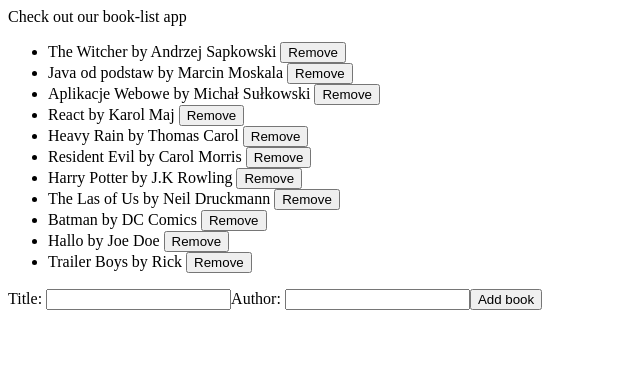
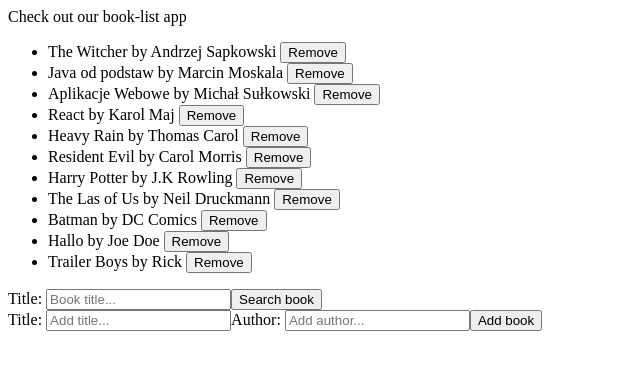
Before and after one commit to Krooll/react-book-list, a React (Create React App) app: page / in a window 1280 px wide. Shown: the top 370 px of the page, without its empty margins (0-640 px from the left). Built offline with nearby package versions, Linux system fonts and the light colour scheme.

Commit message:
Add redux catalog, change way to get data in components - use redux, also add findBook component - everything works

```diff
--- a/src/App.js
+++ b/src/App.js
@@ -1,37 +1,17 @@
-import { useState } from 'react';
-import shortid from 'shortid';
 import BookForm from './components/BookForm/BookForm';
 import BookHeader from './components/BookHeader/BookHeader';
 import BookList from './components/BookList/BookList';
+import FindBook from './components/FindBook/FindBook';
+
 
 const App = () => {
-  const [books, setBooks] = useState([
-    { id:1, title: 'The Witcher', author: 'Andrzej Sapkowski' },
-    { id:2, title: 'Java od podstaw', author: 'Marcin Moskala' },
-    { id:3, title: 'Aplikacje Webowe', author: 'Michał Sułkowski' },
-    { id:4, title: 'React', author: 'Karol Maj' },
-    { id:5, title: 'Heavy Rain', author: 'Thomas Carol' },
-    { id:6, title: 'Resident Evil', author: 'Carol Morris' },
-    { id:7, title: 'Harry Potter', author: 'J.K Rowling' },
-    { id:8, title: 'The Las of Us', author: 'Neil Druckmann' },
-    { id:9, title: 'Batman', author: 'DC Comics' },
-    { id:10, title: 'Hallo', author: 'Joe Doe' },
-    { id:11, title: 'Trailer Boys', author: 'Rick' }
-  ]);
-
-  const removeBook = bookId => {
-    setBooks(books.filter(book => book.id !== bookId));
-  };
-
-  const addBook = newBook => {
-    setBooks([...books, { id: shortid(), title: newBook.title, author: newBook.author }]);
-  };
 
   return (
     <div>
-      <BookHeader></BookHeader>
-      <BookList removeBook={removeBook} books={books}></BookList>
-      <BookForm addBook={addBook}></BookForm>
+      <BookHeader />
+      <BookList />
+      <FindBook />
+      <BookForm />
     </div>
   );
 }
--- a/src/components/BookForm/BookForm.js
+++ b/src/components/BookForm/BookForm.js
@@ -1,20 +1,23 @@
 import { useState } from "react";
+import { useDispatch } from "react-redux";
 
-const BookForm = ({addBook}) => {
+const BookForm = () => {
     const [title, setTitle] = useState('');
     const [author, setAuthor] = useState('');
 
+    const dispatch = useDispatch();
+
     const handleSubmit = e => {
         e.preventDefault();
-        addBook({ title: title, author: author});
+        dispatch({ type: 'ADD_BOOK', payload: {title,author} });
         setTitle('');
         setAuthor('');
     };
 
     return (
         <form onSubmit={handleSubmit}>
-            Title: <input value={title} onChange={e => setTitle(e.target.value)}></input>
-            Author: <input value={author} onChange={e => setAuthor(e.target.value)}></input>
+            Title: <input value={title} onChange={e => setTitle(e.target.value)} placeholder="Add title..."></input>
+            Author: <input value={author} onChange={e => setAuthor(e.target.value)} placeholder="Add author..."></input>
             <button>Add book</button>
         </form>
     );
--- a/src/components/BookList/BookList.js
+++ b/src/components/BookList/BookList.js
@@ -1,7 +1,17 @@
-const BookList = ({ books,removeBook}) => {
+import { useSelector } from 'react-redux';
+import { useDispatch } from 'react-redux';
+
+const BookList = () => {
+    const searchBook = useSelector(state => state.searchBook);
+    const books = useSelector(state => state.books.filter(book => book.title.toLowerCase().includes(searchBook.toLowerCase())));
+
+    const dispatch = useDispatch();
+    const removeBook = bookId => {
+        dispatch({ type: 'REMOVE_BOOK', payload: bookId});
+    }
     return (
         <ul>
-            {books.map(book => <li key={book.id}>{book.title} by {book.author} <button onClick={() => removeBook(book.id)}>Remove</button> </li>)}
+            {books.map(book => <li key={book.id}>{book.title} by {book.author} <button onClick={() => removeBook(book.id)}>Remove</button></li>)}
         </ul>
     );
 };
--- /dev/null
+++ b/src/components/FindBook/FindBook.js
@@ -0,0 +1,22 @@
+import { useState } from "react";
+import { useDispatch } from "react-redux";
+
+const FindBook = () => {
+    const [searchTitle, setSearchTitle] = useState('');
+    const dispatch = useDispatch();
+
+    const searchBook = e => {
+        e.preventDefault();
+        dispatch({ type: 'FIND_BOOK', payload: searchTitle });
+        setSearchTitle('');
+    };
+
+    return (
+        <form onSubmit={searchBook}>
+            Title: <input type="text" value={searchTitle} onChange={e => setSearchTitle(e.target.value)} placeholder="Book title..."></input>
+            <button>Search book</button>
+        </form>
+    );
+};
+
+export default FindBook;
--- /dev/null
+++ b/src/components/redux/initialState.js
@@ -0,0 +1,19 @@
+const initialState = {
+    books: [
+        { id:1, title: 'The Witcher', author: 'Andrzej Sapkowski' },
+        { id:2, title: 'Java od podstaw', author: 'Marcin Moskala' },
+        { id:3, title: 'Aplikacje Webowe', author: 'Michał Sułkowski' },
+        { id:4, title: 'React', author: 'Karol Maj' },
+        { id:5, title: 'Heavy Rain', author: 'Thomas Carol' },
+        { id:6, title: 'Resident Evil', author: 'Carol Morris' },
+        { id:7, title: 'Harry Potter', author: 'J.K Rowling' },
+        { id:8, title: 'The Las of Us', author: 'Neil Druckmann' },
+        { id:9, title: 'Batman', author: 'DC Comics' },
+        { id:10, title: 'Hallo', author: 'Joe Doe' },
+        { id:11, title: 'Trailer Boys', author: 'Rick' }
+    ],
+
+    searchBook: '',
+};
+
+export default initialState;
--- a/src/components/redux/store.js
+++ b/src/components/redux/store.js
@@ -0,0 +1,25 @@
+import { createStore } from 'redux';
+import initialState from './initialState';
+import shortid from 'shortid';
+
+const reducer = (state, action) => {
+    switch (action.type) {
+        case 'REMOVE_BOOK':
+        console.log('booksState', state);
+            return { ...state, books: state.books.filter(book => book.id !== action.payload)};
+        case 'ADD_BOOK':
+            return {...state, books: [...state.books, {...action.payload, id:shortid() }]};
+        case 'FIND_BOOK':
+            return {...state, searchBook: action.payload };
+        default:
+            return state;
+    }
+};
+
+const store = createStore(
+  reducer,
+  initialState,
+  window.__REDUX_DEVTOOLS_EXTENSION__ && window.__REDUX_DEVTOOLS_EXTENSION__()
+);
+
+export default store;
--- a/src/index.js
+++ b/src/index.js
@@ -1,11 +1,15 @@
 import React from 'react';
 import ReactDOM from 'react-dom/client';
 import App from './App';
+import { Provider } from 'react-redux';
+import store from './components/redux/store';
 
 
 const root = ReactDOM.createRoot(document.getElementById('root'));
 root.render(
-  <React.StrictMode>
-    <App />
-  </React.StrictMode>
+  <Provider store={store}>
+    <React.StrictMode>
+      <App />
+    </React.StrictMode>
+  </Provider>
 );
```
